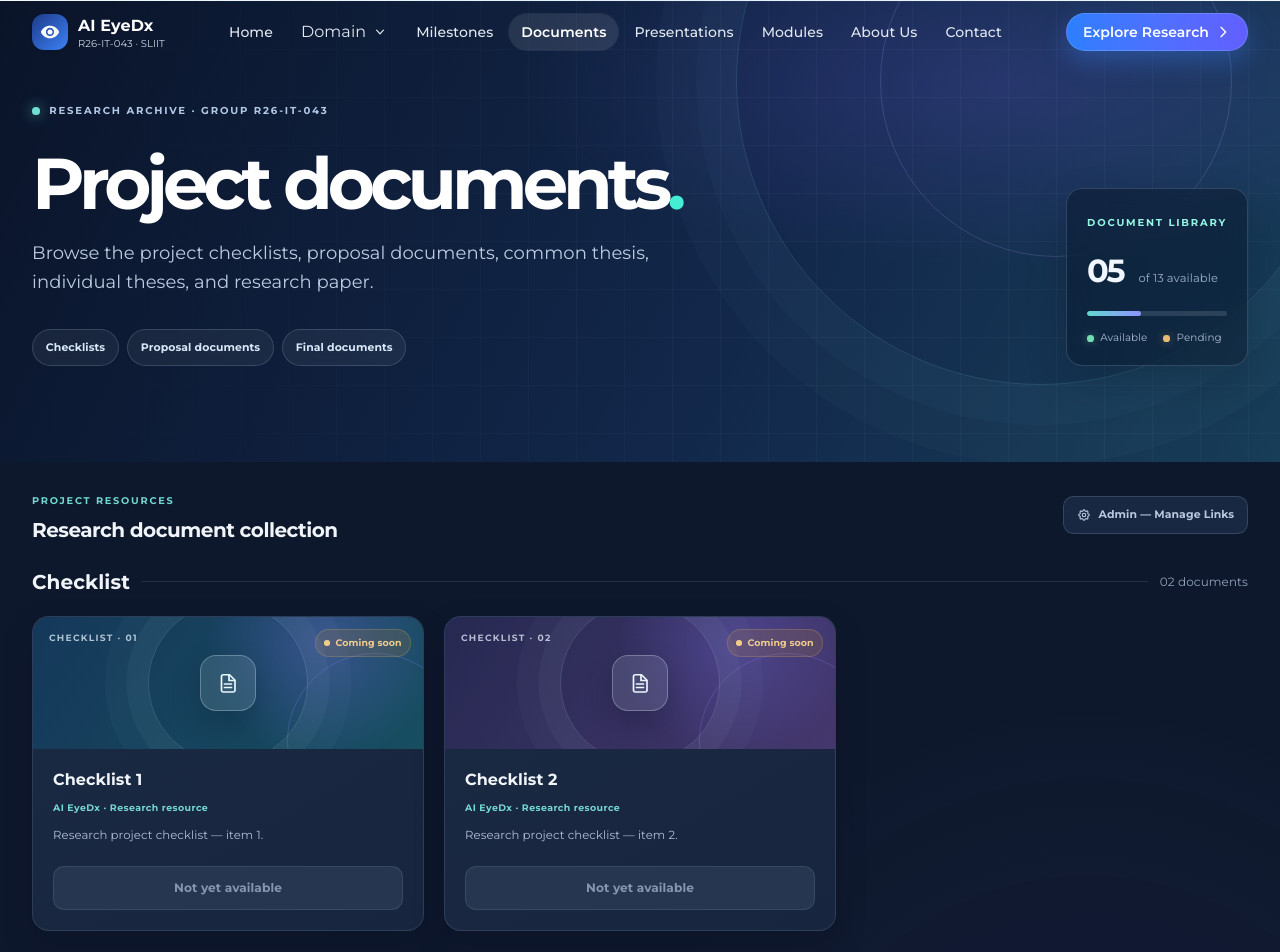
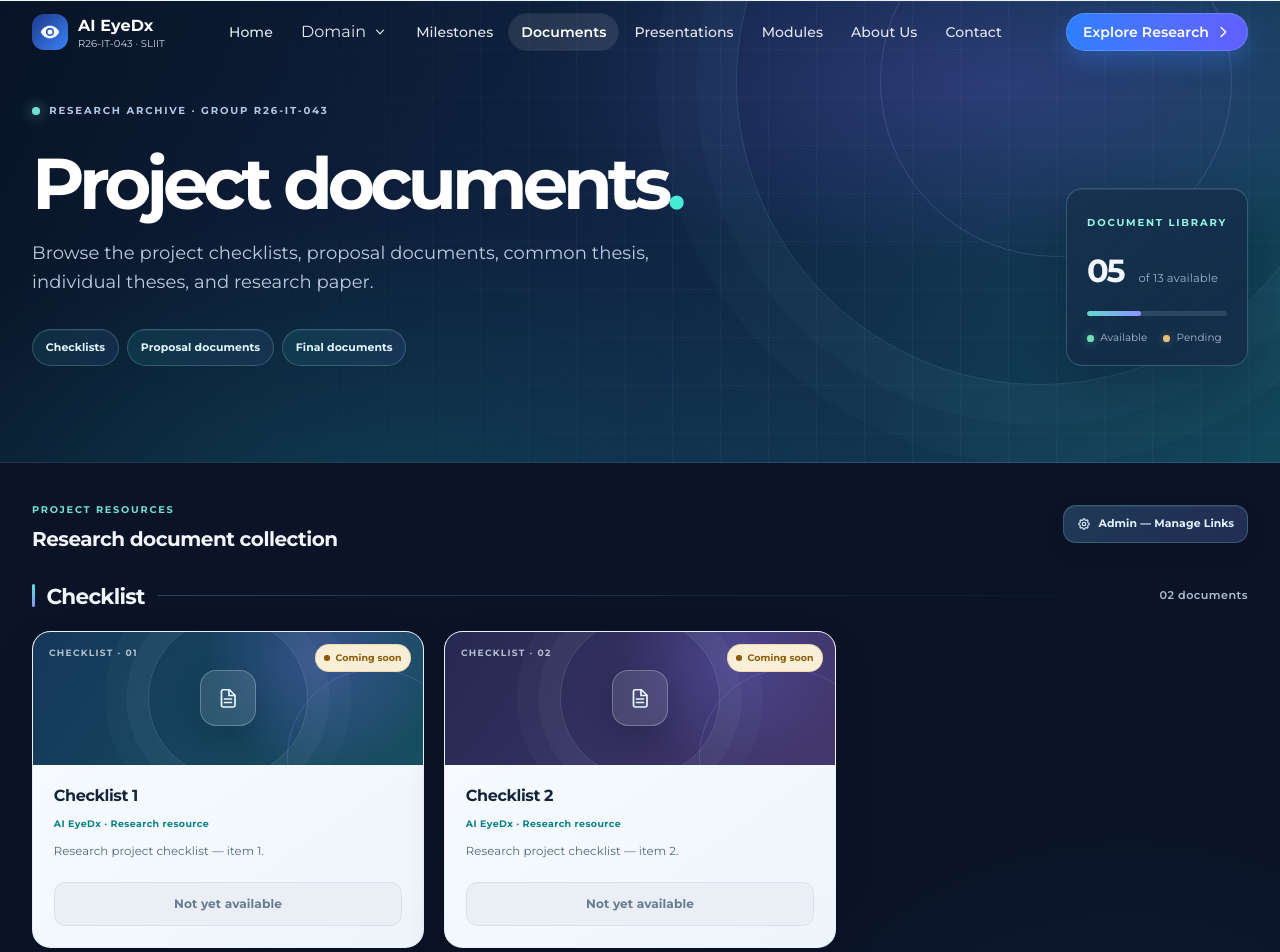
Before and after one commit to Senura-ux/research-portfolio, a Next.js app in the folder ai-eyedx/: page /documents in a window 1280 px wide. Shown: the top 952 px of the page. Built offline with nearby package versions, Linux system fonts and the light colour scheme.

Commit message:
style: enhance document styling and layout for improved readability and aesthetics

```diff
--- a/ai-eyedx/src/app/documents/page.tsx
+++ b/ai-eyedx/src/app/documents/page.tsx
@@ -117,11 +117,11 @@ export default function DocumentsPage() {
           ) : (
             <div className="space-y-12">
               {documentGroups.map(({ name, documents: groupDocuments }) => (
-                <section key={name} aria-labelledby={`documents-${name.toLowerCase()}`}>
-                  <div className="mb-5 flex items-center gap-3">
-                    <h3 id={`documents-${name.toLowerCase()}`} className="text-xl font-bold text-slate-100">{name}</h3>
-                    <span className="h-px flex-1 bg-white/10" />
-                    <span className="text-xs text-slate-400">{String(groupDocuments.length).padStart(2, "0")} documents</span>
+                <section key={name} className="document-group" aria-labelledby={`documents-${name.toLowerCase()}`}>
+                  <div className="documents-group-heading mb-5 flex items-center gap-3">
+                    <h3 id={`documents-${name.toLowerCase()}`} className="text-xl font-bold">{name}</h3>
+                    <span className="documents-group-rule h-px flex-1" />
+                    <span className="documents-group-count">{String(groupDocuments.length).padStart(2, "0")} documents</span>
                   </div>
                   <div className="grid grid-cols-1 gap-5 md:grid-cols-2 xl:grid-cols-3">
                     {groupDocuments.map((doc, i) => (
--- a/ai-eyedx/src/app/globals.css
+++ b/ai-eyedx/src/app/globals.css
@@ -2316,14 +2316,17 @@ textarea {
   min-height: 100vh;
   color: #eaf1ff;
   background:
-    radial-gradient(ellipse at 85% 52%, rgba(89, 78, 177, 0.08), transparent 34%),
-    #0e182d;
+    radial-gradient(ellipse at 88% 58%, rgba(74, 99, 220, 0.14), transparent 34%),
+    radial-gradient(ellipse at 8% 76%, rgba(18, 163, 164, 0.1), transparent 30%),
+    #0b1426;
 }
 
 .documents-hero {
-  background:
-    radial-gradient(ellipse at 78% 18%, rgba(93, 82, 194, 0.27), transparent 34%),
-    linear-gradient(116deg, #0a1429, #12274a 58%, #173d58);
+  border-bottom: 1px solid rgba(148, 206, 230, 0.18);
+  background:
+    radial-gradient(ellipse at 78% 18%, rgba(93, 82, 194, 0.36), transparent 34%),
+    radial-gradient(ellipse at 28% 115%, rgba(20, 184, 166, 0.18), transparent 42%),
+    linear-gradient(116deg, #081326, #102747 55%, #12475a);
 }
 
 .documents-hero-grid {
@@ -2380,22 +2383,23 @@ textarea {
 
 .documents-hero-tag {
   padding: 0.55rem 0.8rem;
-  border: 1px solid rgba(223, 237, 255, 0.16);
+  border: 1px solid rgba(145, 225, 226, 0.24);
   border-radius: 999px;
-  background: rgba(238, 246, 255, 0.06);
-  color: #dae7f8;
+  background: linear-gradient(120deg, rgba(45, 212, 191, 0.11), rgba(129, 140, 248, 0.1));
+  color: #e3f6ff;
   font-size: 0.68rem;
   font-weight: 700;
   backdrop-filter: blur(10px);
+  box-shadow: inset 0 1px rgba(255, 255, 255, 0.06);
 }
 
 .documents-library-panel {
   width: min(100%, 17rem);
   padding: 1.15rem 1.25rem;
-  border: 1px solid rgba(207, 228, 255, 0.17);
+  border: 1px solid rgba(158, 219, 237, 0.24);
   border-radius: 1rem;
-  background: rgba(8, 20, 40, 0.46);
-  box-shadow: 0 18px 42px rgba(3, 9, 24, 0.18);
+  background: linear-gradient(145deg, rgba(21, 48, 76, 0.76), rgba(19, 34, 64, 0.68));
+  box-shadow: 0 22px 55px rgba(3, 9, 24, 0.28), inset 0 1px rgba(255, 255, 255, 0.08);
   backdrop-filter: blur(16px);
 }
 
@@ -2465,10 +2469,12 @@ textarea {
 
 .documents-toolbar {
   align-items: center;
+  padding-top: 2rem;
+  padding-bottom: 1.75rem;
 }
 
 .documents-section-kicker {
-  color: #71d8d0;
+  color: #72e0d5;
   font-size: 0.61rem;
   font-weight: 700;
   letter-spacing: 0.18em;
@@ -2480,19 +2486,21 @@ textarea {
   align-items: center;
   gap: 0.5rem;
   padding: 0.6rem 0.8rem;
-  border: 1px solid rgba(172, 195, 228, 0.19);
-  border-radius: 0.65rem;
-  background: #192842;
-  color: #b9c8dd;
+  border: 1px solid rgba(143, 211, 225, 0.24);
+  border-radius: 0.8rem;
+  background: linear-gradient(135deg, rgba(37, 69, 101, 0.78), rgba(42, 54, 100, 0.74));
+  color: #e1f4ff;
   font-size: 0.68rem;
   font-weight: 700;
-  transition: border-color 180ms ease, background 180ms ease, color 180ms ease;
+  box-shadow: inset 0 1px rgba(255, 255, 255, 0.07), 0 8px 20px rgba(2, 8, 23, 0.14);
+  transition: border-color 180ms ease, background 180ms ease, color 180ms ease, transform 180ms ease;
 }
 
 .documents-admin-link:hover {
-  border-color: rgba(103, 216, 209, 0.46);
-  background: #203754;
-  color: #ecfffc;
+  transform: translateY(-2px);
+  border-color: rgba(103, 235, 221, 0.58);
+  background: linear-gradient(135deg, rgba(21, 111, 122, 0.86), rgba(61, 75, 151, 0.88));
+  color: #ffffff;
 }
 
 .documents-list-section {
@@ -2504,20 +2512,61 @@ textarea {
   color: #9eafc8;
 }
 
+.documents-group-heading {
+  color: #f0f7ff;
+}
+
+.documents-group-heading h3 {
+  position: relative;
+  padding-left: 0.9rem;
+  font-size: 1.35rem;
+  letter-spacing: -0.035em;
+}
+
+.documents-group-heading h3::before {
+  position: absolute;
+  top: 0.16em;
+  bottom: 0.16em;
+  left: 0;
+  width: 3px;
+  border-radius: 99px;
+  background: linear-gradient(180deg, #55e2d4, #8b91ff);
+  content: "";
+}
+
+.document-group:nth-child(2) .documents-group-heading h3::before {
+  background: linear-gradient(180deg, #7bb5ff, #8b91ff);
+}
+
+.document-group:nth-child(3) .documents-group-heading h3::before {
+  background: linear-gradient(180deg, #58dfc8, #75b9ff);
+}
+
+.documents-group-rule {
+  background: linear-gradient(90deg, rgba(125, 181, 222, 0.28), transparent);
+}
+
+.documents-group-count {
+  color: #aebfd5;
+  font-size: 0.7rem;
+  font-weight: 600;
+  letter-spacing: 0.04em;
+}
+
 .document-card {
   min-width: 0;
   overflow: hidden;
-  border: 1px solid rgba(177, 199, 230, 0.14);
-  border-radius: 1.05rem;
-  background: linear-gradient(150deg, #1b2a44, #17253e);
-  box-shadow: 0 13px 32px rgba(2, 8, 23, 0.19);
+  border: 1px solid rgba(189, 212, 234, 0.22);
+  border-radius: 1.15rem;
+  background: linear-gradient(145deg, #f9fcff, #edf5fb);
+  box-shadow: 0 14px 36px rgba(2, 8, 23, 0.2), inset 0 1px rgba(255, 255, 255, 0.9);
   transition: transform 220ms ease, border-color 220ms ease, box-shadow 220ms ease;
 }
 
 .document-card:hover {
-  transform: translateY(-5px);
-  border-color: rgba(104, 217, 208, 0.38);
-  box-shadow: 0 22px 44px rgba(2, 8, 23, 0.3);
+  transform: translateY(-6px);
+  border-color: rgba(77, 199, 192, 0.62);
+  box-shadow: 0 24px 48px rgba(2, 8, 23, 0.3), 0 0 0 3px rgba(77, 199, 192, 0.08);
 }
 
 .document-card-top {
@@ -2600,14 +2649,19 @@ textarea {
 }
 
 .document-card-content {
-  padding: 1.2rem 1.25rem 1.25rem;
+  padding: 1.25rem 1.3rem 1.3rem;
+}
+
+.document-card-content h3 {
+  color: #13243b;
+  letter-spacing: -0.025em;
 }
 
 .document-type-label {
   display: inline-flex;
   align-self: flex-start;
   margin-top: 0.6rem;
-  color: #75d8d0;
+  color: #087f86;
   font-size: 0.59rem;
   font-weight: 700;
   letter-spacing: 0.045em;
@@ -2636,20 +2690,20 @@ textarea {
 }
 
 .document-status-available {
-  border-color: rgba(106, 220, 184, 0.22);
-  background: rgba(36, 157, 119, 0.18);
-  color: #93e8c5;
+  border-color: rgba(16, 145, 112, 0.2);
+  background: rgba(211, 247, 232, 0.96);
+  color: #08784f;
 }
 
 .document-status-pending {
-  border-color: rgba(238, 189, 105, 0.2);
-  background: rgba(183, 130, 47, 0.18);
-  color: #f0cd8b;
+  border-color: rgba(190, 130, 31, 0.2);
+  background: rgba(255, 244, 218, 0.97);
+  color: #8c5a08;
 }
 
 .document-description {
   margin-top: 0.65rem;
-  color: #b0bfd4;
+  color: #52657d;
   font-size: 0.73rem;
   line-height: 1.7;
 }
@@ -2661,9 +2715,9 @@ textarea {
   justify-content: center;
   gap: 0.5rem;
   padding: 0.72rem 0.8rem;
-  border: 1px solid rgba(83, 219, 200, 0.22);
+  border: 1px solid rgba(20, 131, 147, 0.22);
   border-radius: 0.7rem;
-  background: linear-gradient(100deg, #087f86, #4266b5);
+  background: linear-gradient(105deg, #087f86, #3159ac);
   color: white;
   font-size: 0.76rem;
   font-weight: 700;
@@ -2676,10 +2730,15 @@ textarea {
 }
 
 .document-action-disabled {
-  border-color: rgba(173, 191, 217, 0.13);
-  background: #263650;
-  color: #8596ae;
+  border-color: #d7e1eb;
+  background: #e9eff5;
+  color: #687b91;
   cursor: not-allowed;
+}
+
+.document-card:focus-within {
+  outline: 3px solid rgba(72, 199, 192, 0.45);
+  outline-offset: 3px;
 }
 
 @media (max-width: 640px) {
```
